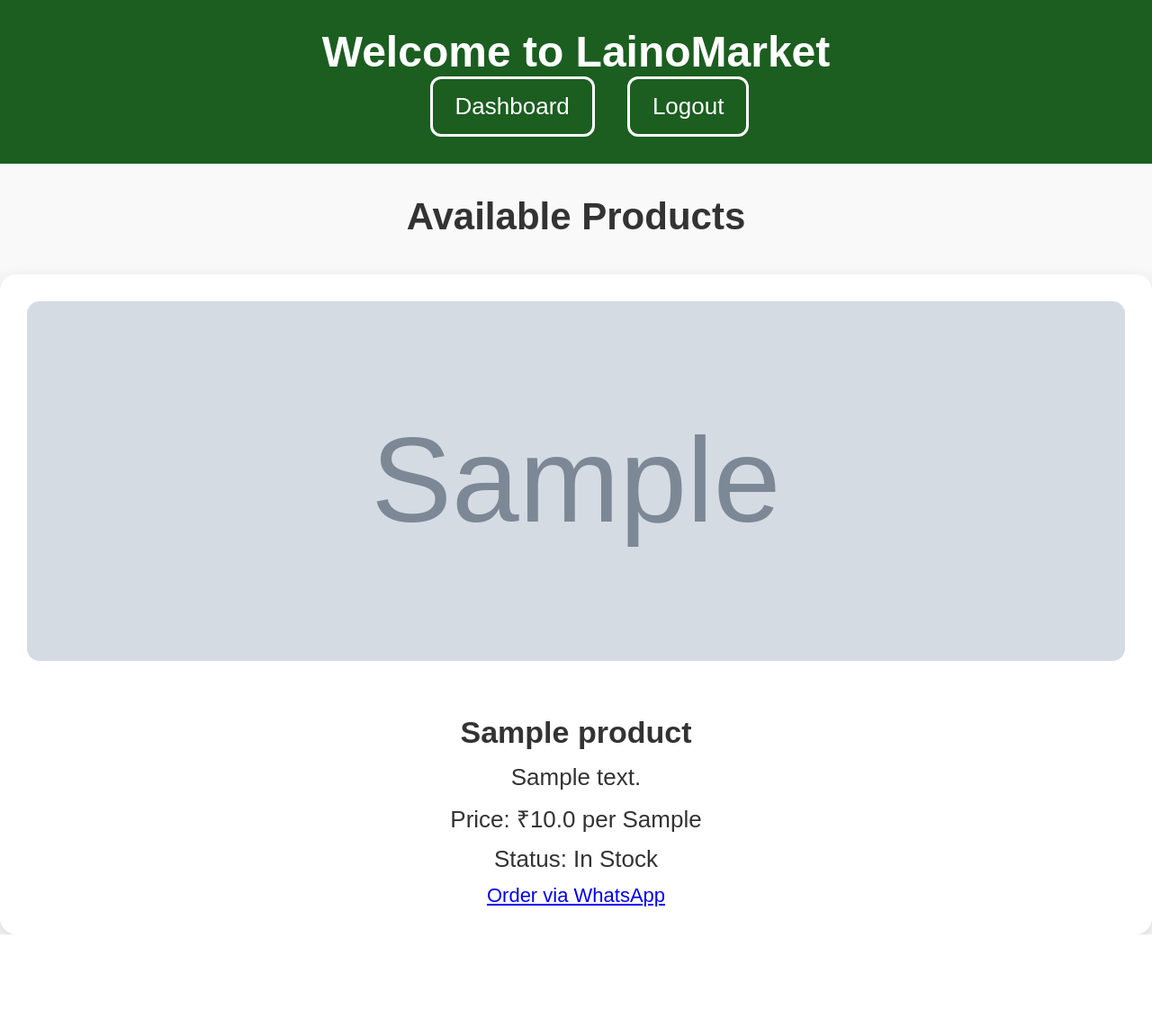
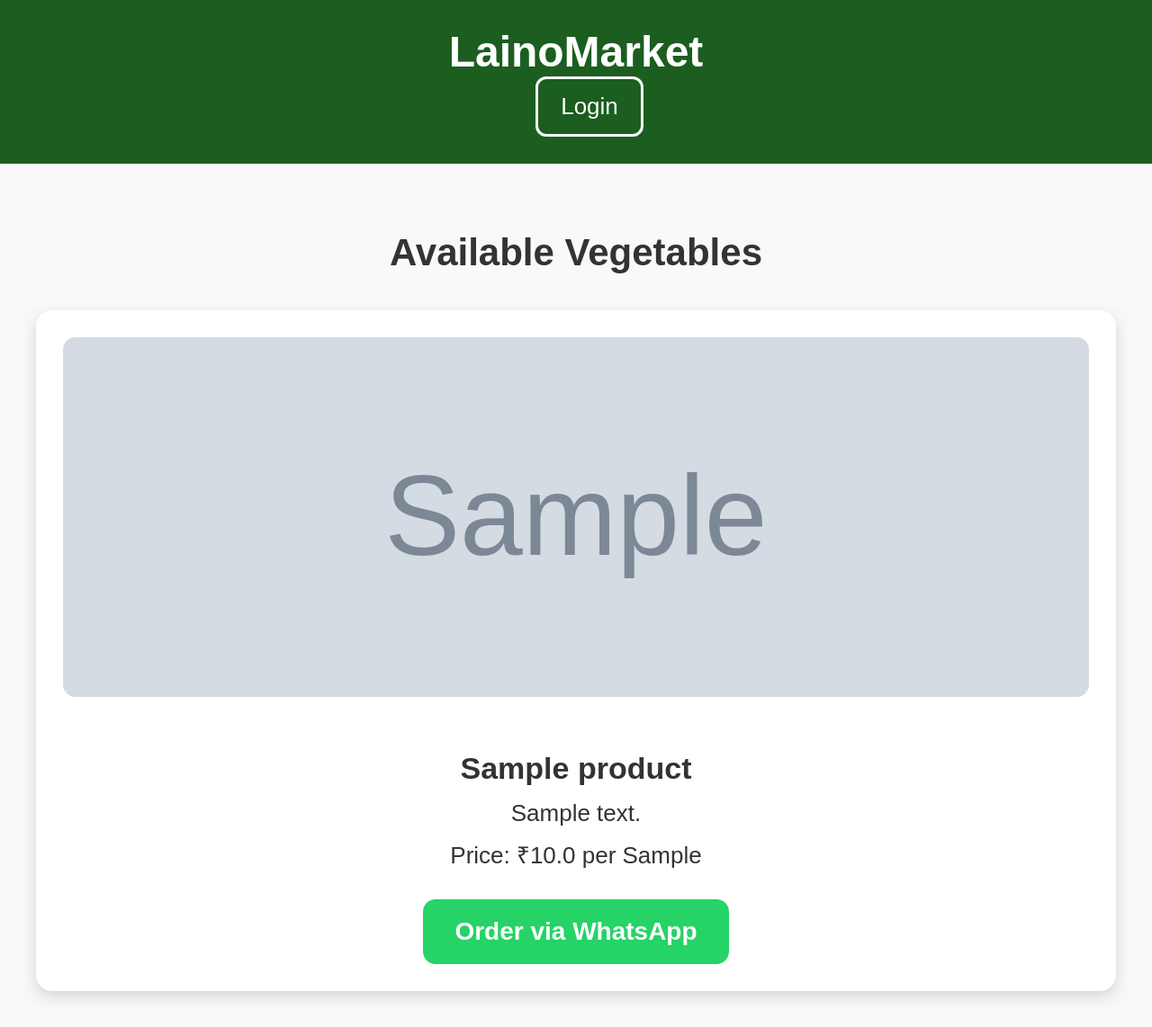
Before and after one commit to chirusemion/LainoMarket, a Flask app: template templates/home.html in a window 1280 px wide. Shown: the whole page at 90% size. Before the commit the page ends 1039 px from the top, so only its background shows below. Run offline with Flask 3, Linux system fonts and the light colour scheme; the template is opened without the code that fills it: values that come from a table or form of the project are taken from there, others are empty; the visitor is signed in with stand-in values (Sample User, id 1); tables that the repository leaves empty hold one stand-in row (values such as "Sample post"); grey boxes marked "Sample" are stand-in pictures; parts of the project's set-up code (start-up, migrations or seed data) failed here and were passed over.

Commit message:
Final cleanup: remove index.html, update home.html and app.py for WhatsApp links

```diff
--- a/app.py
+++ b/app.py
@@ -2,6 +2,7 @@ import os
 from flask import Flask, render_template, request, redirect, url_for, session
 from flask_sqlalchemy import SQLAlchemy
 from werkzeug.utils import secure_filename
+from urllib.parse import quote_plus
 
 # ---------------- APP SETUP ----------------
 app = Flask(__name__)
@@ -20,6 +21,12 @@ os.makedirs(IMG_FOLDER, exist_ok=True)
 
 db = SQLAlchemy(app)
 
+# ---------------- JINJA FILTER ----------------
+@app.template_filter('urlencode')
+def urlencode_filter(s):
+    """URL-encode text for WhatsApp messages"""
+    return quote_plus(str(s))
+
 # ---------------- MODELS ----------------
 class User(db.Model):
     id = db.Column(db.Integer, primary_key=True)
@@ -36,6 +43,8 @@ class Product(db.Model):
     image_filename = db.Column(db.String(200), nullable=False)
     in_stock = db.Column(db.Boolean, default=True)
     farmer_id = db.Column(db.Integer, db.ForeignKey("user.id"))
+    # Optional: for multiple farmers in future
+    # farmer_number = db.Column(db.String(20), nullable=False)
 
 # ---------------- CREATE TABLES & DEFAULT USERS ----------------
 with app.app_context():
--- a/templates/home.html
+++ b/templates/home.html
@@ -2,24 +2,18 @@
 <html lang="en">
 <head>
     <meta charset="UTF-8">
-    <title>LainoMarket - Home</title>
+    <meta name="viewport" content="width=device-width, initial-scale=1.0">
+    <title>LainoMarket - Fresh Vegetables</title>
     <link rel="stylesheet" href="{{ url_for('static', filename='css/style.css') }}">
 </head>
 <body>
     <header>
-        <h1>Welcome to LainoMarket</h1>
-        <nav>
-            {% if session.get('user_id') %}
-                <a href="{{ url_for('dashboard') }}">Dashboard</a>
-                <a href="{{ url_for('logout') }}" class="logout-btn">Logout</a>
-            {% else %}
+        <h1>LainoMarket</h1>
         <a href="{{ url_for('login') }}">Login</a>
-            {% endif %}
-        </nav>
     </header>
 
-    <section class="product-list">
-        <h2>Available Products</h2>
+    <main>
+        <h2>Available Vegetables</h2>
         <div class="products">
             {% for product in products %}
                 <div class="product-card">
@@ -27,15 +21,19 @@
                     <h3>{{ product.name }}</h3>
                     <p>{{ product.description }}</p>
                     <p>Price: ₹{{ product.price }} per {{ product.weight_or_quantity }}</p>
-                <p>Status: {{ 'In Stock' if product.in_stock else 'Out of Stock' }}</p>
 
-                <!-- WhatsApp Order Button -->
-                <a href="https://wa.me/918794XXXXXX?text=I want to order {{ product.name }}" class="btn">Order via WhatsApp</a>
+                    <!-- WhatsApp order button -->
+                    <a
+                        href="https://wa.me/918132975003?text={{ ('I want to order ' ~ product.name ~ ' (' ~ product.weight_or_quantity ~ ')') | urlencode }}"
+                        target="_blank"
+                        class="order-btn">
+                        Order via WhatsApp
+                    </a>
                 </div>
             {% else %}
-            <p>No products available right now.</p>
+                <p>No products available.</p>
             {% endfor %}
         </div>
-    </section>
+    </main>
 </body>
 </html>
```
Also changed, not shown: templates/index.html (deleted, +0 -39 lines). Lines whose indentation alone changed are shown as unchanged.
